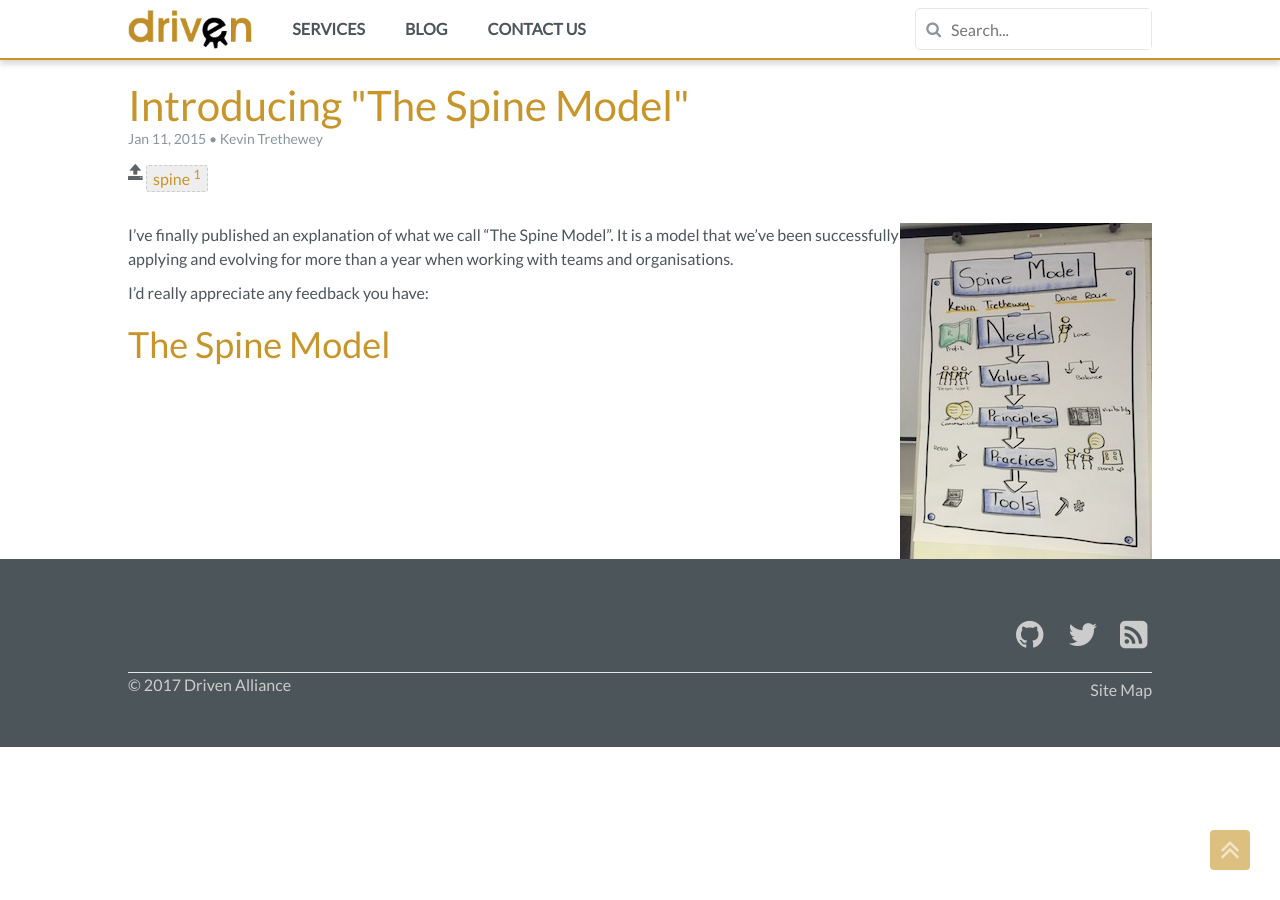
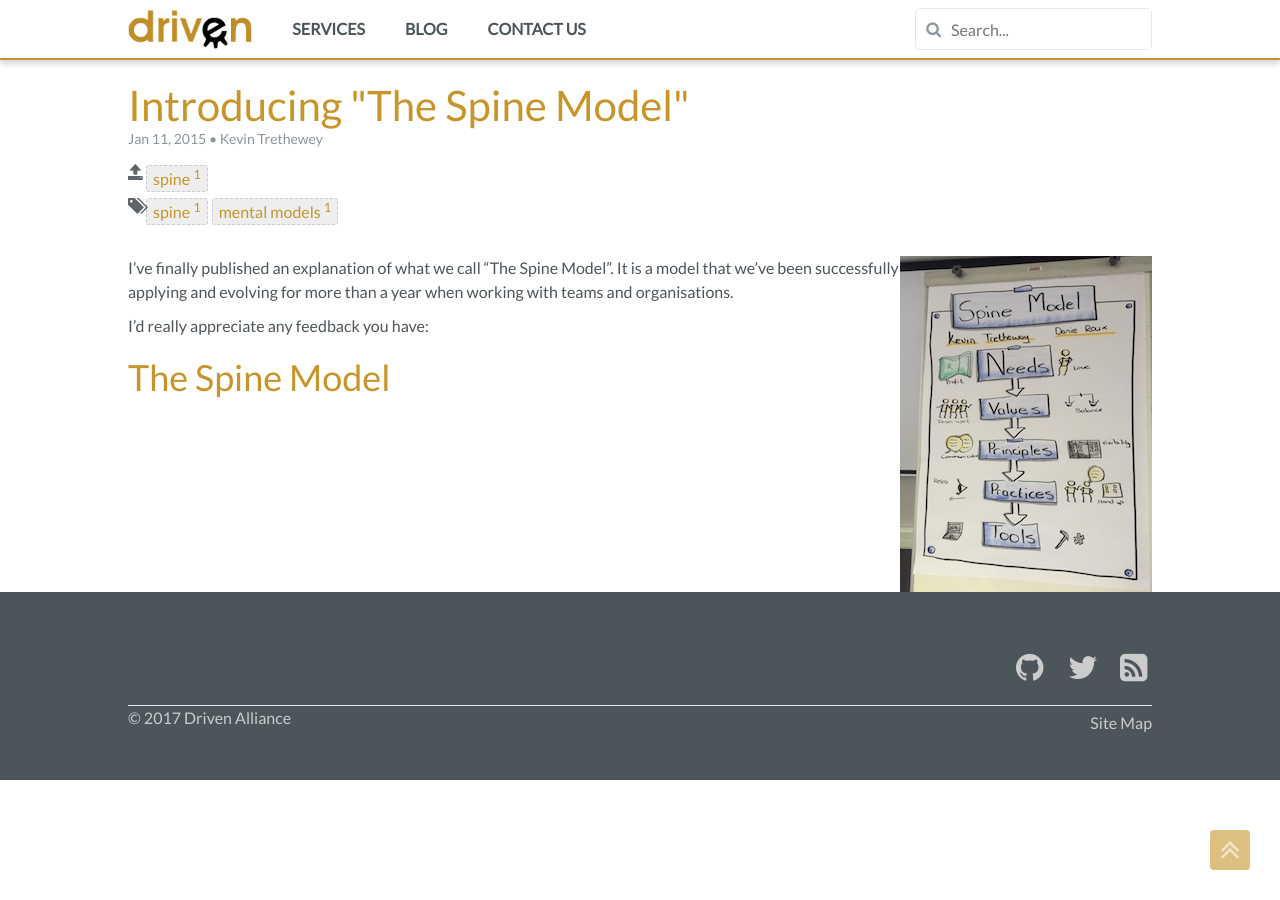
Before and after one commit to DrivenAlliance/website, a Jekyll site: the page built from _posts/2015-01-11-spine.md, in a window 1280 px wide. Built offline with Jekyll 4.4.1, drawn with Linux system fonts in a browser that asks for light colours; nearby versions of some CDN libraries; comment, search, counter and statistics services are not loaded.

Commit message:
update the spine model post

```diff
--- a/_posts/2015-01-11-spine.md
+++ b/_posts/2015-01-11-spine.md
@@ -3,10 +3,11 @@ layout: post
 title: Introducing "The Spine Model"
 date:   2015-01-11 11:37:35 +0100
 categories: [spine]
+tags: [spine, mental models]
 author: Kevin Trethewey
 ---
 
-<img style="float:right" src="../../assets/img/blogs/spine-model.jpg" />
+<img style="float:right" src="/assets/img/blogs/spine-model.jpg" />
 
 I've finally published an explanation of what we call "The Spine Model". It is a model that we've been successfully applying and evolving for more than a year when working with teams and organisations.
 
```
